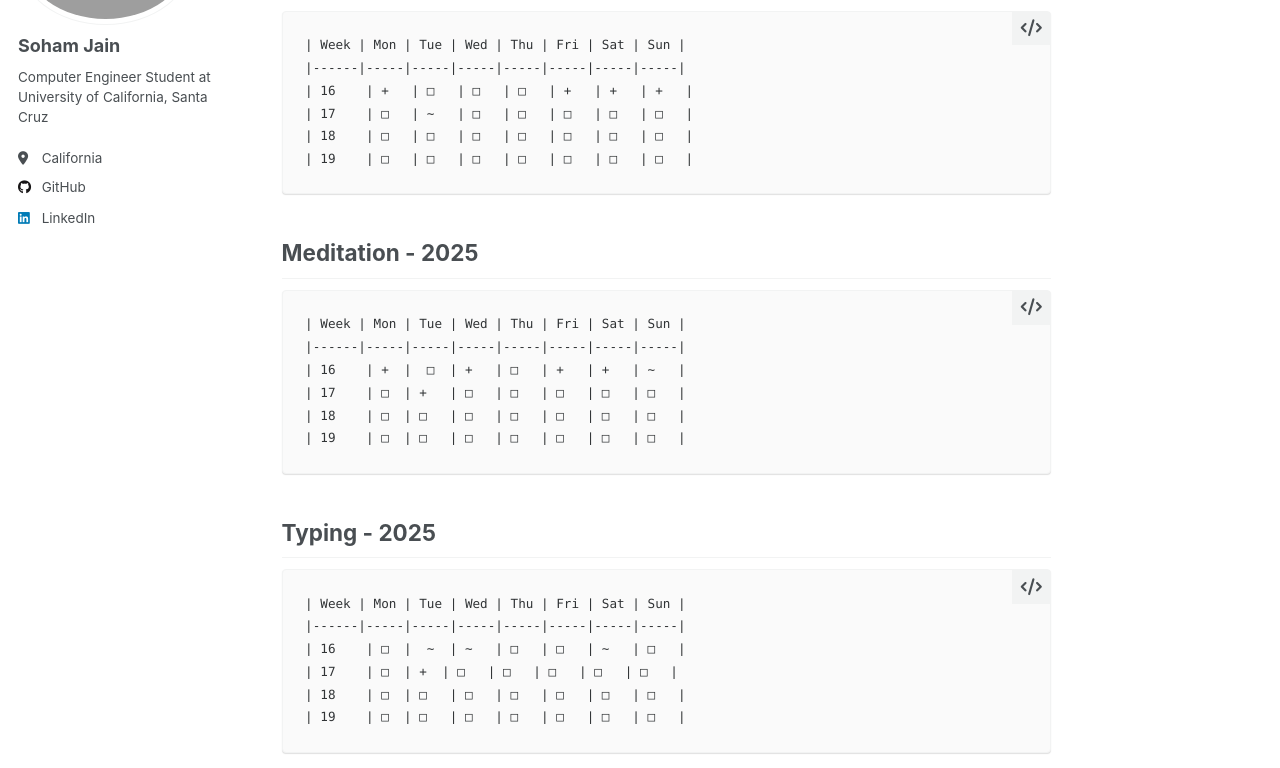
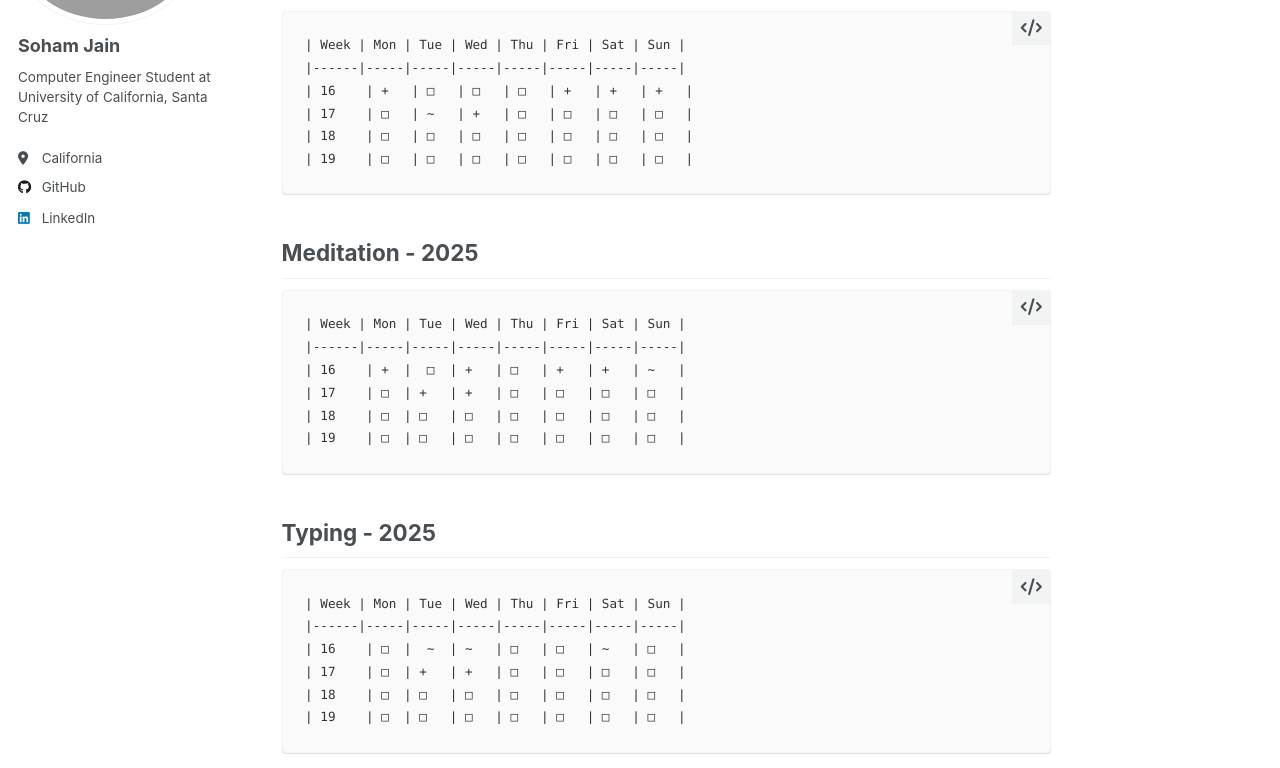
Before and after one commit to J8Soham/J8Soham.github.io, a Jekyll site: the page built from _pages/habits.md, in a window 1280 px wide and 1400 px high. Shown: the part 226-994 px from the top of the window. Built offline with Jekyll 4.4.1, drawn with Linux system fonts in a browser that asks for light colours.

Commit message:
Update: April-23

````diff
--- a/_pages/habits.md
+++ b/_pages/habits.md
@@ -12,7 +12,7 @@ redirect_from:
 | Week | Mon | Tue | Wed | Thu | Fri | Sat | Sun |
 |------|-----|-----|-----|-----|-----|-----|-----|
 | 16    | +   | □   | □   | □   | +   | +   | +   |
-| 17    | □   | ~   | □   | □   | □   | □   | □   |
+| 17    | □   | ~   | +   | □   | □   | □   | □   |
 | 18    | □   | □   | □   | □   | □   | □   | □   |
 | 19    | □   | □   | □   | □   | □   | □   | □   |
 ```
@@ -22,7 +22,7 @@ redirect_from:
 | Week | Mon | Tue | Wed | Thu | Fri | Sat | Sun |
 |------|-----|-----|-----|-----|-----|-----|-----|
 | 16    | +  |  □  | +   | □   | +   | +   | ~   |
-| 17    | □  | +   | □   | □   | □   | □   | □   |
+| 17    | □  | +   | +   | □   | □   | □   | □   |
 | 18    | □  | □   | □   | □   | □   | □   | □   |
 | 19    | □  | □   | □   | □   | □   | □   | □   |
 ```
@@ -32,7 +32,7 @@ redirect_from:
 | Week | Mon | Tue | Wed | Thu | Fri | Sat | Sun |
 |------|-----|-----|-----|-----|-----|-----|-----|
 | 16    | □  |  ~  | ~   | □   | □   | ~   | □   |
-| 17    | □  | +  | □   | □   | □   | □   | □   |
+| 17    | □  | +   | +   | □   | □   | □   | □   |
 | 18    | □  | □   | □   | □   | □   | □   | □   |
 | 19    | □  | □   | □   | □   | □   | □   | □   |
 ```
````
